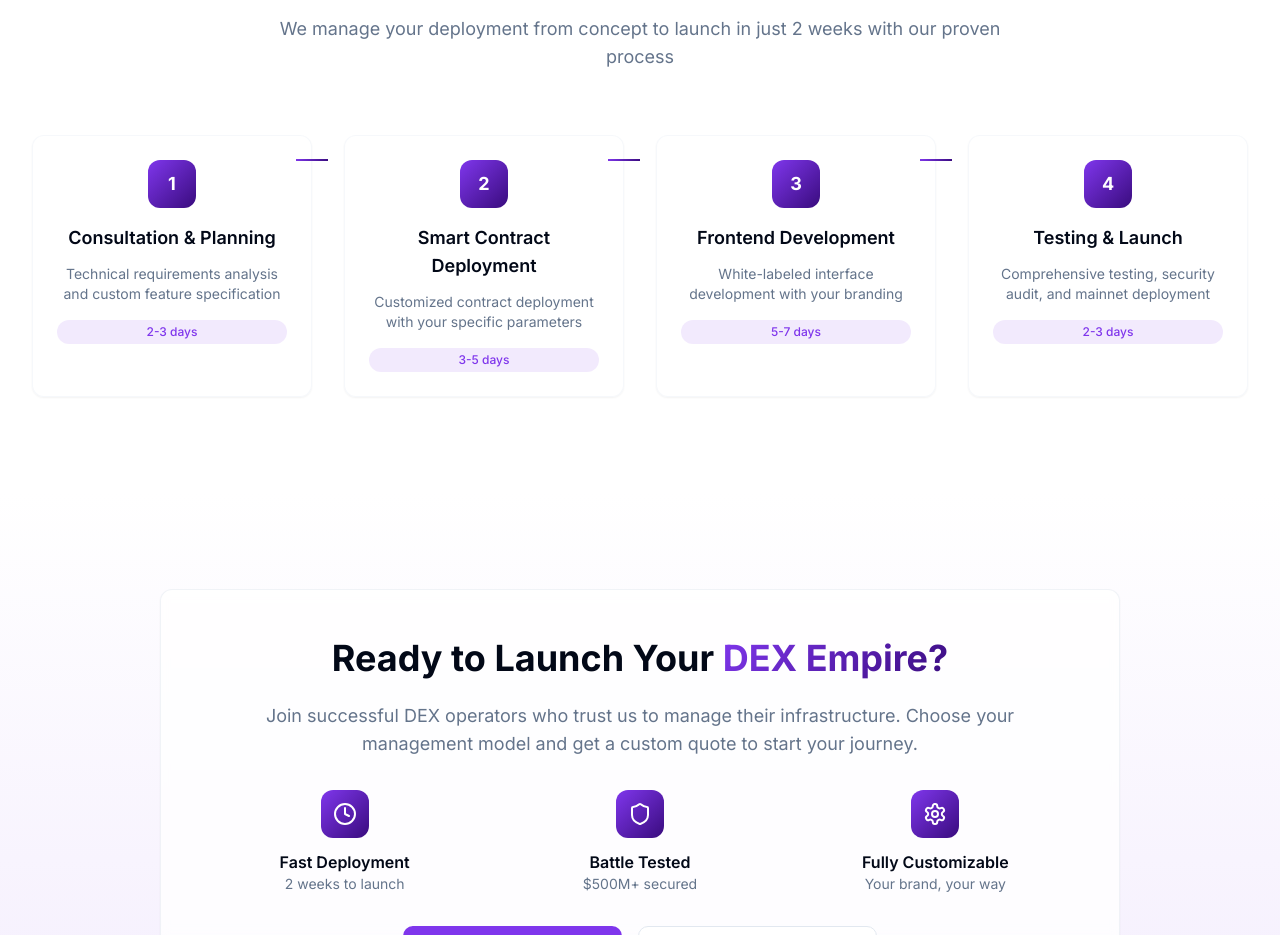
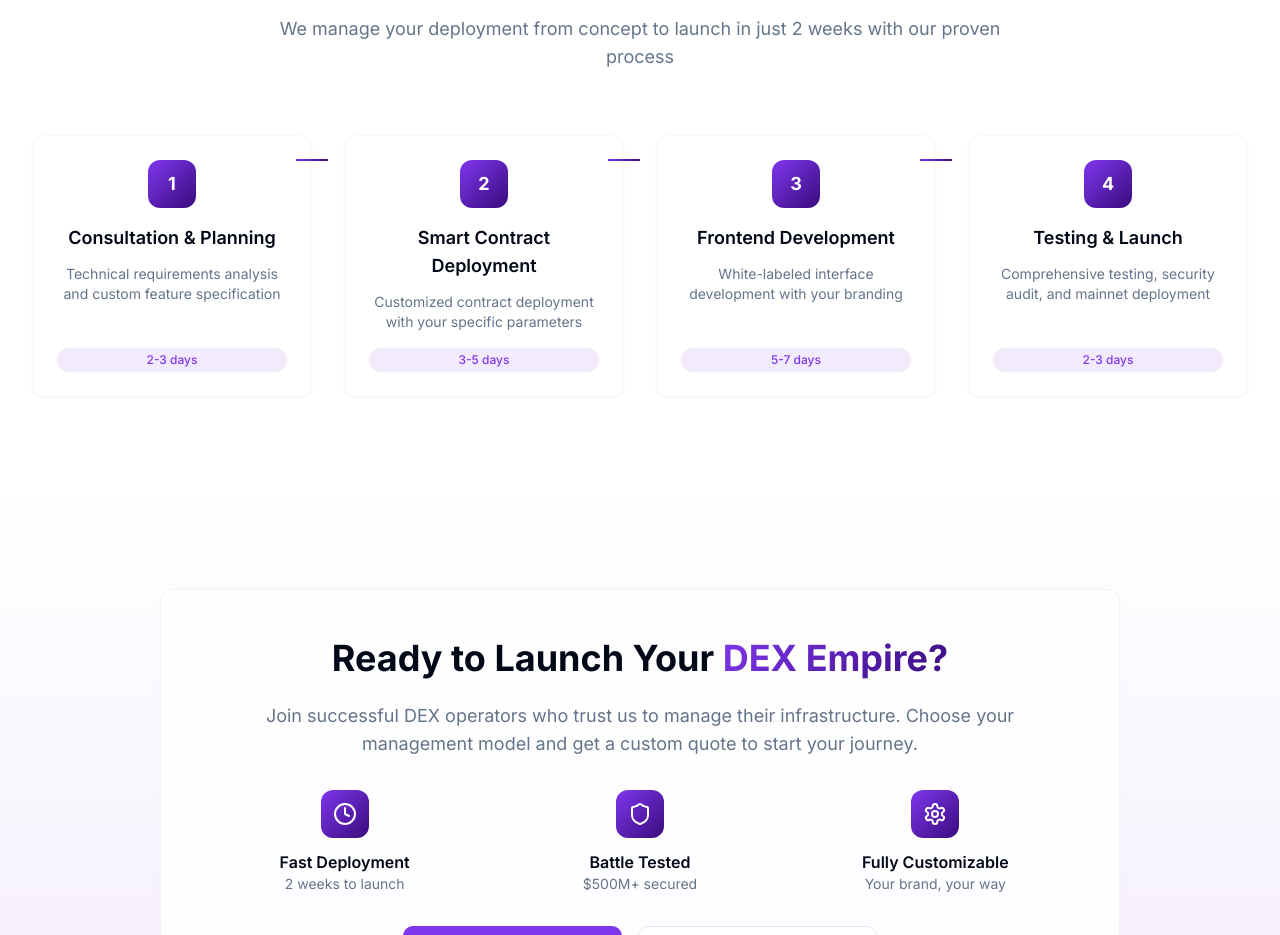
Before and after one commit to Davide-Fi/curaga-ag-reborn, a React (Vite) app: page /dex-white-label in a window 1280 px wide. Shown: the part 3480-4415 px from the top of the page. Built offline with nearby package versions, Linux system fonts and the light colour scheme.

Commit message:
Improve integration steps card layout with flex and spacing
Co-authored-by: davide <davide@davidefi.com>

```diff
--- a/src/pages/DexWhiteLabel.tsx
+++ b/src/pages/DexWhiteLabel.tsx
@@ -296,13 +296,13 @@ const DexWhiteLabel = () => {
           <div className="grid lg:grid-cols-4 gap-8">
             {integrationSteps.map((step, index) => (
               <div key={index} className="relative">
-                <Card className="p-6 bg-card/50 backdrop-blur-sm border-border/30 h-full">
+                <Card className="p-6 bg-card/50 backdrop-blur-sm border-border/30 h-full flex flex-col">
                   <div className="w-12 h-12 bg-gradient-primary rounded-xl flex items-center justify-center mb-4 mx-auto">
                     <span className="text-white font-bold text-lg">{step.step}</span>
                   </div>
                   <h3 className="text-lg font-semibold text-foreground mb-3 text-center">{step.title}</h3>
-                  <p className="text-sm text-muted-foreground mb-4 text-center">{step.description}</p>
-                  <div className="text-xs text-primary font-medium text-center bg-primary/10 rounded-full px-3 py-1">
+                  <p className="text-sm text-muted-foreground mb-4 text-center flex-grow">{step.description}</p>
+                  <div className="text-xs text-primary font-medium text-center bg-primary/10 rounded-full px-3 py-1 mt-auto">
                     {step.duration}
                   </div>
                 </Card>
```
